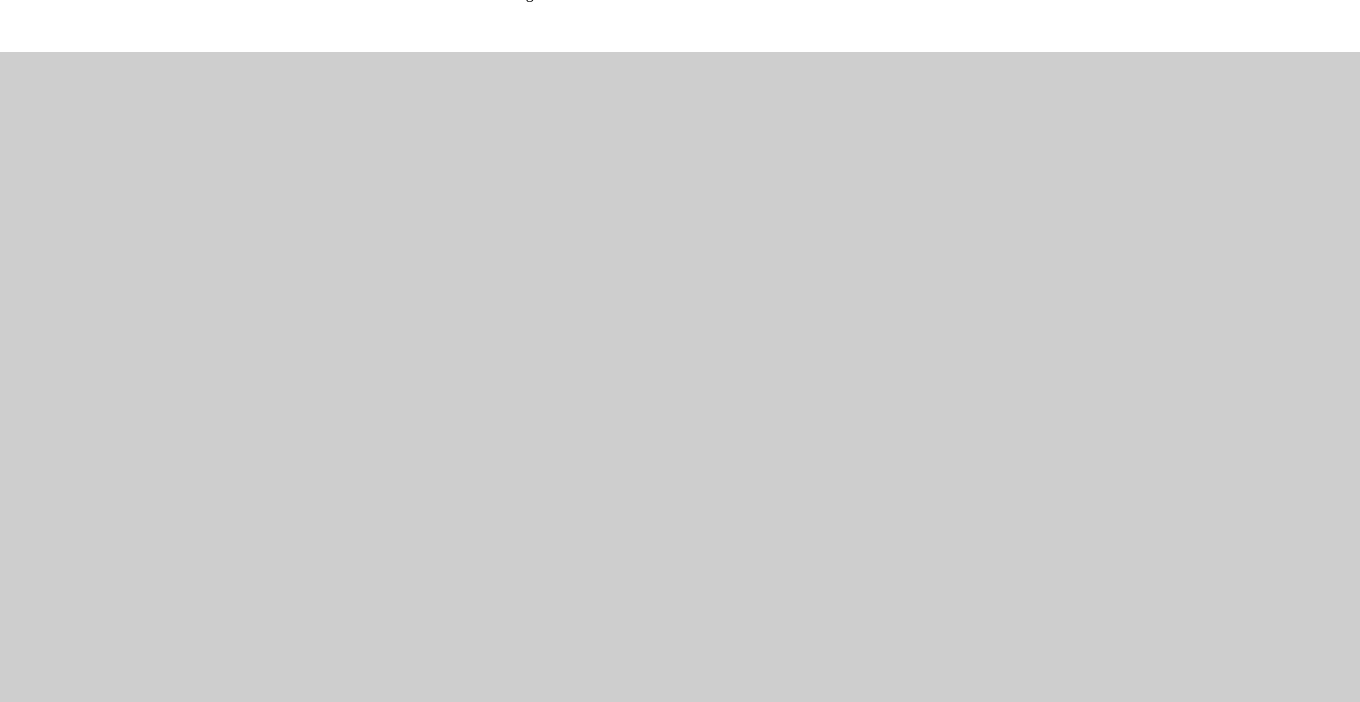
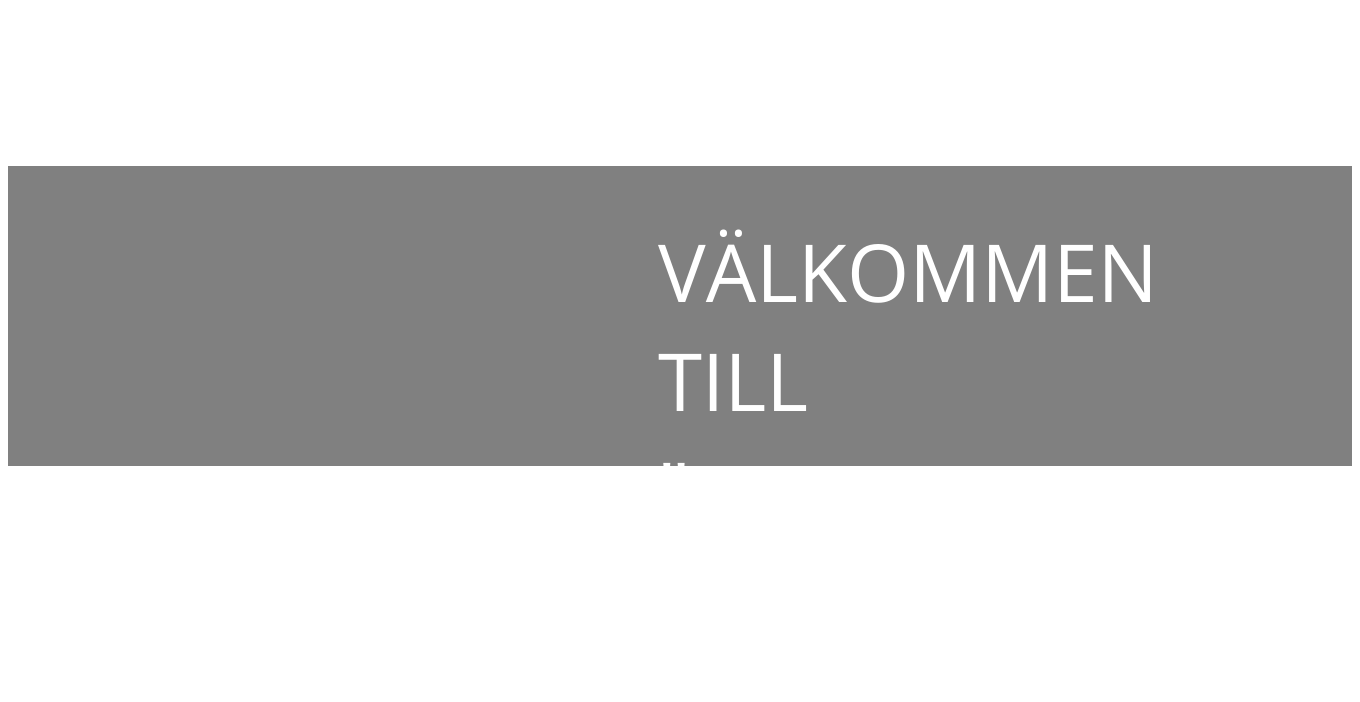
Before and after one commit to Jummis/Projektet, a PHP site: page / in a window 1360 px wide. Shown: the part 1457-2159 px from the top of the page. Before the commit the page ends 1509 px from the top, so only its background shows below. Run offline with PHP 8.4, Linux system fonts and the light colour scheme.

Commit message:
Lite ändringar

```diff
--- a/index.php
+++ b/index.php
@@ -20,13 +20,16 @@
   <li><a href="contact.asp">LOGGA IN/REGISTRERA</a></li>
 </ul>
 
-<div id = body>
-<img id = "frontIMG" src="../Projektet/img/header.jpg">
-
-<img id = "middleIMG" src="../Projektet"
+<img id = "frontIMG" src="\\filer.ekonomikum.uu.se\labbwebb\ZimmergrenJulia\Projektet\img\header.jpg">
 <p> Här ska det stå något </p>
 
-<div>
+<header>
+        <div id="Välkommen">
+<p2> VÄLKOMMEN TILL <br><p3>" "HÄLSOCOACHEN</p3></br>
+</p2>
+        </div>
+</header>
+
 
         </body>
 
--- a/main.css
+++ b/main.css
@@ -44,4 +44,22 @@ p{
     font-size: 50px;
     color: black;
     font-family: 'Open Sans', sans-serif;
+    margin-top: 200px;
 }
+
+#Välkommen{
+    font-family: 'Open Sans', sans-serif;
+    font-size: 80px;
+    margin-top: 200px;
+    color: white;
+    margin-left: 600px;
+    padding: 50px;
+}
+
+header{
+    background-color: grey;
+    margin-top: 150px;
+    width: 100%;
+    height: 300px;
+
+}
```
